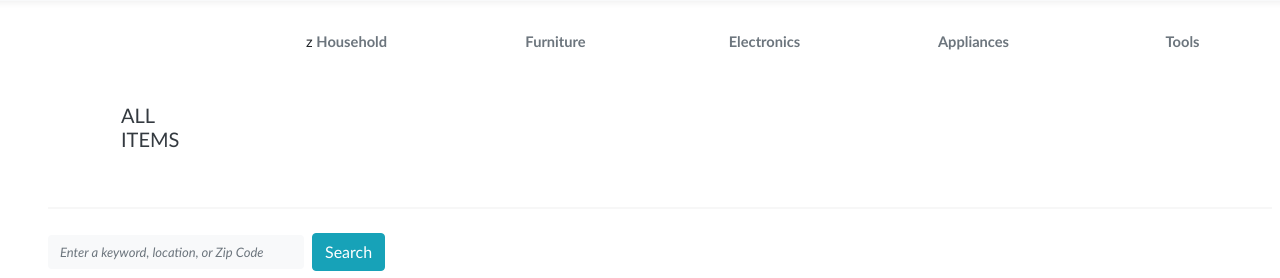
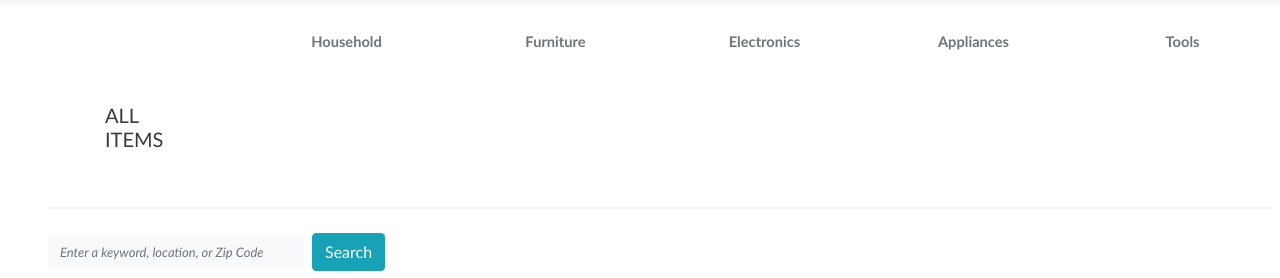
Before and after one commit to gth2103/res_app, a Flask app: template res/app/templates/all.html in a window 1280 px wide. Shown: the part 769-1047 px from the top of the page. Run offline with Flask 2, Linux system fonts and the light colour scheme; the template is opened without the code that fills it, so the values that code supplies are empty; some libraries are stand-ins or nearby versions.

Commit message:
changed padding all items

```diff
--- a/res/app/templates/all.html
+++ b/res/app/templates/all.html
@@ -54,11 +54,11 @@
     </div>
     <div class="row pl-5">
         <div class="col-12 col-sm-2 mb-3 text-center text-sm-left pl-5 pl-sm-3 mb-3 pt-4 mt-5">
-            <h5 class="text-uppercase text-dark mb-3 ml-1 mx-4 mx-sm-5 pl-0 pl-md-4">
+            <h5 class="text-uppercase text-dark mb-3 ml-1 mx-4 mx-sm-5 pl-0 pl-md-2">
                 All Items
             </h5>
         </div>
-        <div class="col-12 col-sm-2 mb-3 text-center">z
+        <div class="col-12 col-sm-2 mb-3 text-center">
             <a id="household" class="title-menu-item text-secondary font-weight-bold" href="/buy/household">
                 Household
                 </a>
```
